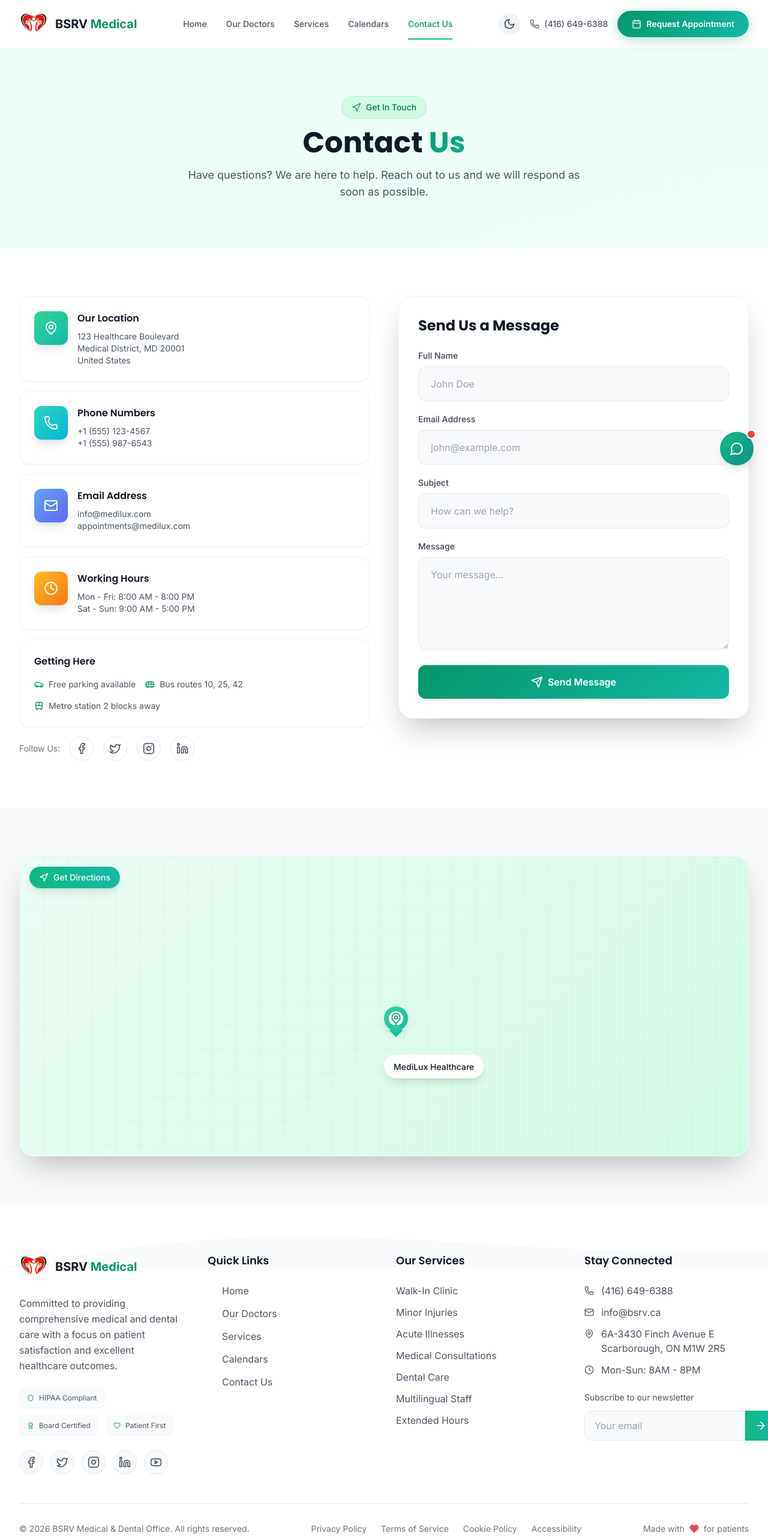
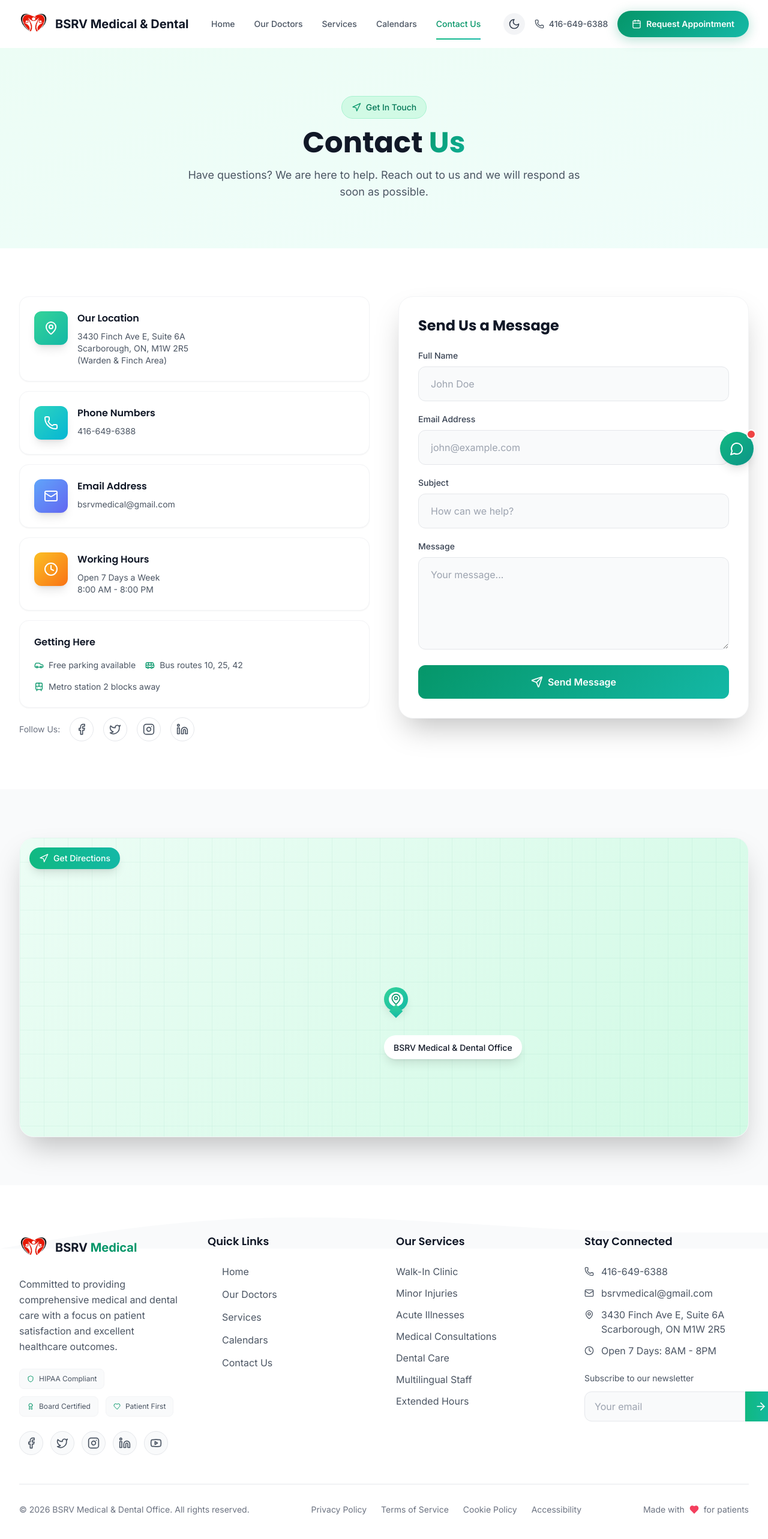
Before and after one commit to zainabqureshi09/Clinic-Website, a React (Vite) app: page /contact in a window 1280 px wide. Shown: the top 2566 px of the page at 60% size. Built offline with nearby package versions, Linux system fonts and the light colour scheme.

Commit message:
Update contact details with BSRV information

```diff
--- a/src/components/Footer.jsx
+++ b/src/components/Footer.jsx
@@ -170,19 +170,19 @@ const Footer = () => {
             <div className="space-y-3 mb-6">
               <a href="tel:4166496388" className="flex items-center space-x-3 text-gray-600 dark:text-gray-400 hover:text-emerald-600 dark:hover:text-emerald-400 transition-colors">
                 <Phone className="w-4 h-4" />
-                <span>(416) 649-6388</span>
+                <span>416-649-6388</span>
               </a>
-              <a href="mailto:info@bsrv.ca" className="flex items-center space-x-3 text-gray-600 dark:text-gray-400 hover:text-emerald-600 dark:hover:text-emerald-400 transition-colors">
+              <a href="mailto:bsrvmedical@gmail.com" className="flex items-center space-x-3 text-gray-600 dark:text-gray-400 hover:text-emerald-600 dark:hover:text-emerald-400 transition-colors">
                 <Mail className="w-4 h-4" />
-                <span>info@bsrv.ca</span>
+                <span>bsrvmedical@gmail.com</span>
               </a>
               <div className="flex items-start space-x-3 text-gray-600 dark:text-gray-400">
                 <MapPin className="w-4 h-4 mt-1 flex-shrink-0" />
-                <span>6A-3430 Finch Avenue E<br />Scarborough, ON M1W 2R5</span>
+                <span>3430 Finch Ave E, Suite 6A<br />Scarborough, ON M1W 2R5</span>
               </div>
               <div className="flex items-center space-x-3 text-gray-600 dark:text-gray-400">
                 <Clock className="w-4 h-4" />
-                <span>Mon-Sun: 8AM - 8PM</span>
+                <span>Open 7 Days: 8AM - 8PM</span>
               </div>
             </div>
 
--- a/src/components/Navbar.jsx
+++ b/src/components/Navbar.jsx
@@ -54,8 +54,7 @@ const Navbar = () => {
             >
               <img src="/logo.png" alt="BSRV Medical & Dental Office" className="h-12 w-auto object-contain" />
               <div>
-                <span className="text-xl font-bold text-gray-900 dark:text-white">BSRV</span>
-                <span className="text-xl font-bold text-emerald-600 dark:text-emerald-400"> Medical</span>
+                <span className="text-xl font-bold text-gray-900 dark:text-white">BSRV Medical & Dental</span>
               </div>
             </Link>
 
@@ -106,10 +105,10 @@ const Navbar = () => {
                 to="tel:4166496388"
                 className="flex items-center space-x-2 text-gray-600 dark:text-gray-300 hover:text-emerald-600 dark:hover:text-emerald-400 transition-colors"
                 whileHover={{ scale: 1.05 }}
-                aria-label="Call us at (416) 649-6388"
+                aria-label="Call us at 416-649-6388"
               >
                 <Phone className="w-4 h-4" />
-                <span className="text-sm font-medium">(416) 649-6388</span>
+                <span className="text-sm font-medium">416-649-6388</span>
               </Link>
               <Link
                 to="/appointment"
@@ -177,7 +176,7 @@ const Navbar = () => {
                 <div className="flex items-center justify-between mb-8">
                   <Link to="/" className="flex items-center space-x-3" aria-label="BSRV Medical & Dental Office Home">
                     <img src="/logo.png" alt="BSRV Medical & Dental Office" className="h-10 w-auto object-contain" />
-                    <span className="text-lg font-bold text-gray-900 dark:text-white">BSRV<span className="text-emerald-600 dark:text-emerald-400"> Medical</span></span>
+                    <span className="text-lg font-bold text-gray-900 dark:text-white">BSRV Medical & Dental</span>
                   </Link>
                   <button
                     onClick={() => setIsMobileMenuOpen(false)}
@@ -215,7 +214,7 @@ const Navbar = () => {
                     Request Appointment
                   </Link>
                   <a href="tel:4166496388" className="block text-gray-600 dark:text-gray-400 text-center" aria-label="Call us">
-                    (416) 649-6388
+                    416-649-6388
                   </a>
                 </div>
               </div>
--- a/src/pages/Contact.jsx
+++ b/src/pages/Contact.jsx
@@ -28,25 +28,25 @@ const Contact = () => {
     {
       icon: MapPin,
       title: 'Our Location',
-      details: ['123 Healthcare Boulevard', 'Medical District, MD 20001', 'United States'],
+      details: ['3430 Finch Ave E, Suite 6A', 'Scarborough, ON, M1W 2R5', '(Warden & Finch Area)'],
       color: 'from-emerald-400 to-teal-500',
     },
     {
       icon: Phone,
       title: 'Phone Numbers',
-      details: ['+1 (555) 123-4567', '+1 (555) 987-6543'],
+      details: ['416-649-6388'],
       color: 'from-teal-400 to-cyan-500',
     },
     {
       icon: Mail,
       title: 'Email Address',
-      details: ['info@medilux.com', 'appointments@medilux.com'],
+      details: ['bsrvmedical@gmail.com'],
       color: 'from-blue-400 to-indigo-500',
     },
     {
       icon: Clock,
       title: 'Working Hours',
-      details: ['Mon - Fri: 8:00 AM - 8:00 PM', 'Sat - Sun: 9:00 AM - 5:00 PM'],
+      details: ['Open 7 Days a Week', '8:00 AM - 8:00 PM'],
       color: 'from-amber-400 to-orange-500',
     },
   ];
@@ -332,12 +332,12 @@ const Contact = () => {
                 viewport={{ once: true }}
                 transition={{ delay: 0.3 }}
               >
-                <span className="text-gray-900 text-sm font-medium">MediLux Healthcare</span>
+                <span className="text-gray-900 text-sm font-medium">BSRV Medical & Dental Office</span>
               </motion.div>
             </div>
 
             <motion.a
-              href="https://maps.google.com"
+              href="https://www.google.com/maps?q=3430+Finch+Ave+E+Toronto,+ON+M1W+2R5"
               target="_blank"
               rel="noopener noreferrer"
               className="absolute top-4 left-4 px-4 py-2 rounded-full bg-gradient-to-r from-emerald-500 to-teal-500 text-white text-sm font-medium flex items-center space-x-2 shadow-lg"
```
Also changed, not shown: 3 other files (tests, documents, lock files or other folders).
